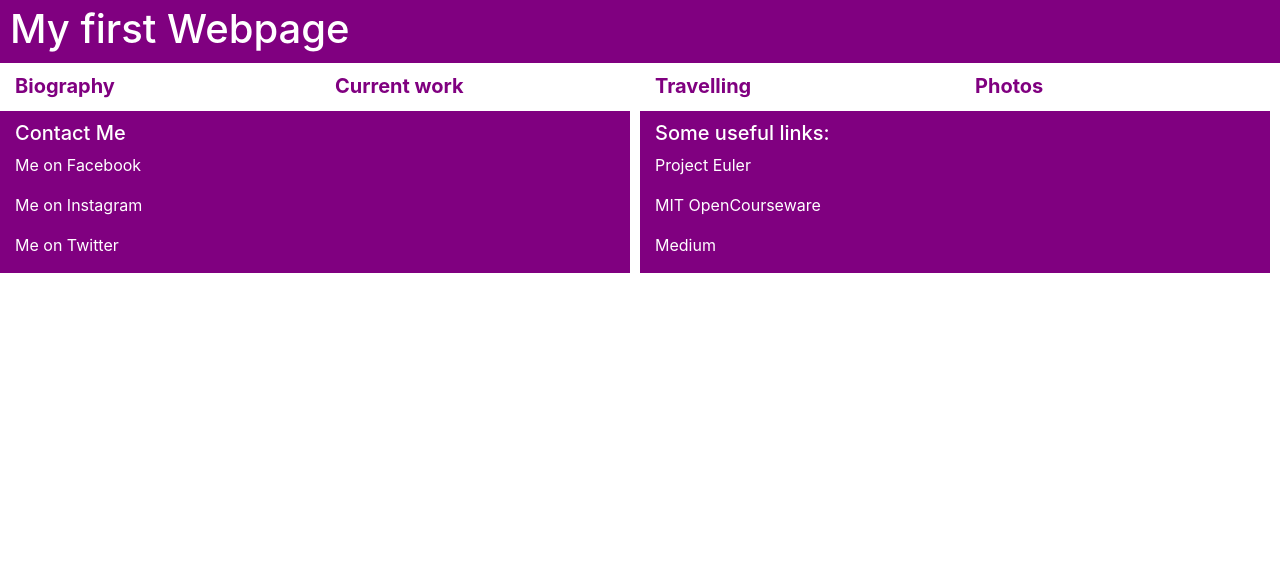
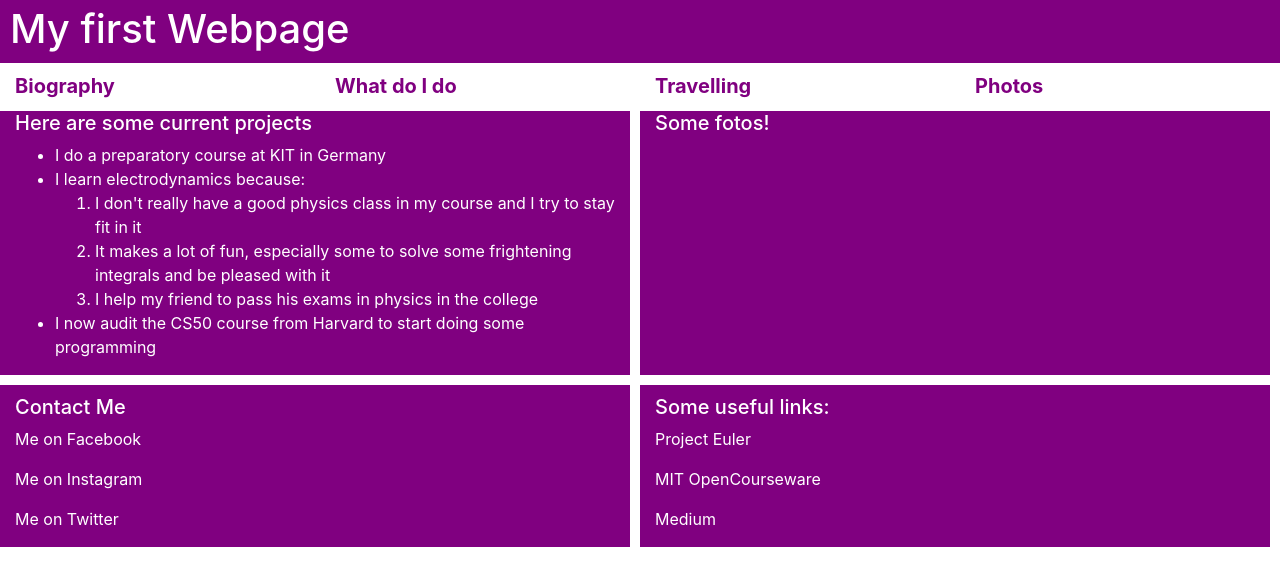
Before and after one commit to vlalos/lecture0, a plain HTML site: page project0/webpage2.html in a window 1280 px wide. Drawn offline with nearby package versions, Linux system fonts and the light colour scheme.

Commit message:
changed the icons and tab titles

```diff
--- a/project0/webpage2.html
+++ b/project0/webpage2.html
@@ -2,7 +2,8 @@
 <html>
   <head>
     <meta charset="utf-8">
-    <title>Biography</title>
+    <title>What do I do</title>
+    <link rel="icon" href="zoo.png">
     <link rel="stylesheet" href="toplinksstyle.css">
     <link rel="stylesheet" href="webpage1style.css">
     <link rel="stylesheet" href="https://stackpath.bootstrapcdn.com/bootstrap/4.2.1/css/bootstrap.min.css" integrity="sha384-GJzZqFGwb1QTTN6wy59ffF1BuGJpLSa9DkKMp0DgiMDm4iYMj70gZWKYbI706tWS" crossorigin="anonymous">
@@ -15,7 +16,7 @@
           <a href="webpage1.html" class="linkcolor">Biography</a>
         </div>
         <div class="col-md" id="snd">
-          <a href="webpage2.html"class="linkcolor">Current work</a>
+          <a href="webpage2.html"class="linkcolor">What do I do</a>
         </div>
         <div class="col-md" id="thd">
           <a href="webpage3.html" class="linkcolor">Travelling</a>
@@ -24,8 +25,25 @@
           <a href="webpage4.html" class="linkcolor">Photos</a>
         </div>
       </div>
-    </div>
-    <div class="container-fluid">
+      <div class="row">
+        <div class="col-lg">
+          <h5>Here are some current projects</h5>
+          <ul>
+            <li>I do a preparatory course at KIT in Germany</li>
+            <li>I learn electrodynamics because:
+              <ol>
+                <li>I don't really have a good physics class in my course and I try to stay fit in it</li>
+                <li>It makes a lot of fun, especially some to solve some frightening integrals and be pleased with it</li>
+                <li>I help my friend to pass his exams in physics in the college</li>
+              </ol>
+            </li>
+            <li>I now audit the CS50 course from Harvard to start doing some programming</li>
+          </ul>
+        </div>
+        <div class="col-lg">
+          <h5>Some fotos!</h5>
+        </div>
+      </div>
       <div class="row" id="bottomcontact">
         <div class="col-xl">
           <h5>Contact Me</h5>
```
Also changed, not shown: project0/webpage0.html (+1 -1 lines), project0/webpage1.html (+3 -2 lines), project0/webpage3.html (+3 -2 lines), project0/webpage4.html (+3 -2 lines).
